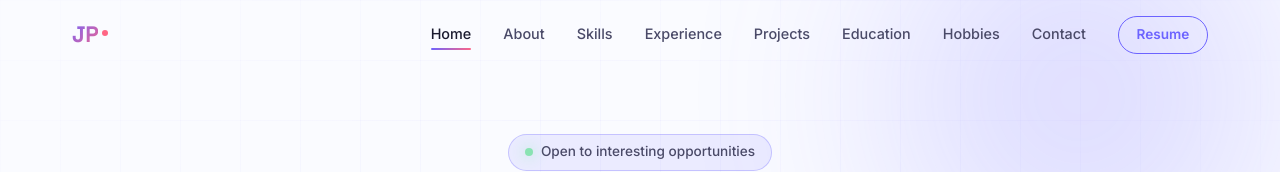
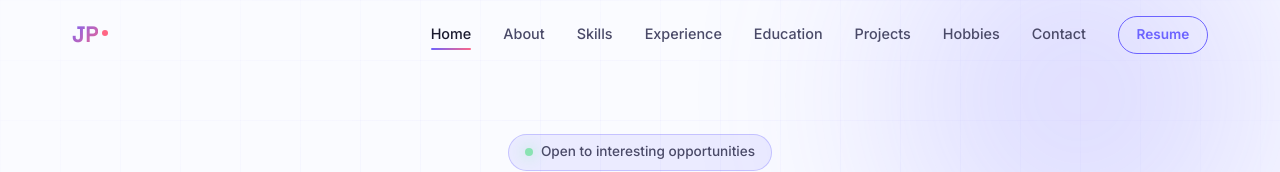
Before and after one commit to kabenz/portfolio, a React (Vite) app: page / in a window 1280 px wide. Shown: the top 172 px of the page. Built offline with nearby package versions, Linux system fonts and the light colour scheme.

Commit message:
fix: 🐛 header order

```diff
--- a/src/components/Header/Header.jsx
+++ b/src/components/Header/Header.jsx
@@ -6,8 +6,8 @@ const navLinks = [
   { label: 'About', href: '#about' },
   { label: 'Skills', href: '#skills' },
   { label: 'Experience', href: '#experience' },
+  { label: 'Education', href: '#education' },
   { label: 'Projects', href: '#projects' },
-  { label: 'Education', href: '#education' },
   { label: 'Hobbies', href: '#hobbies' },
   { label: 'Contact', href: '#contact' },
 ]
```
